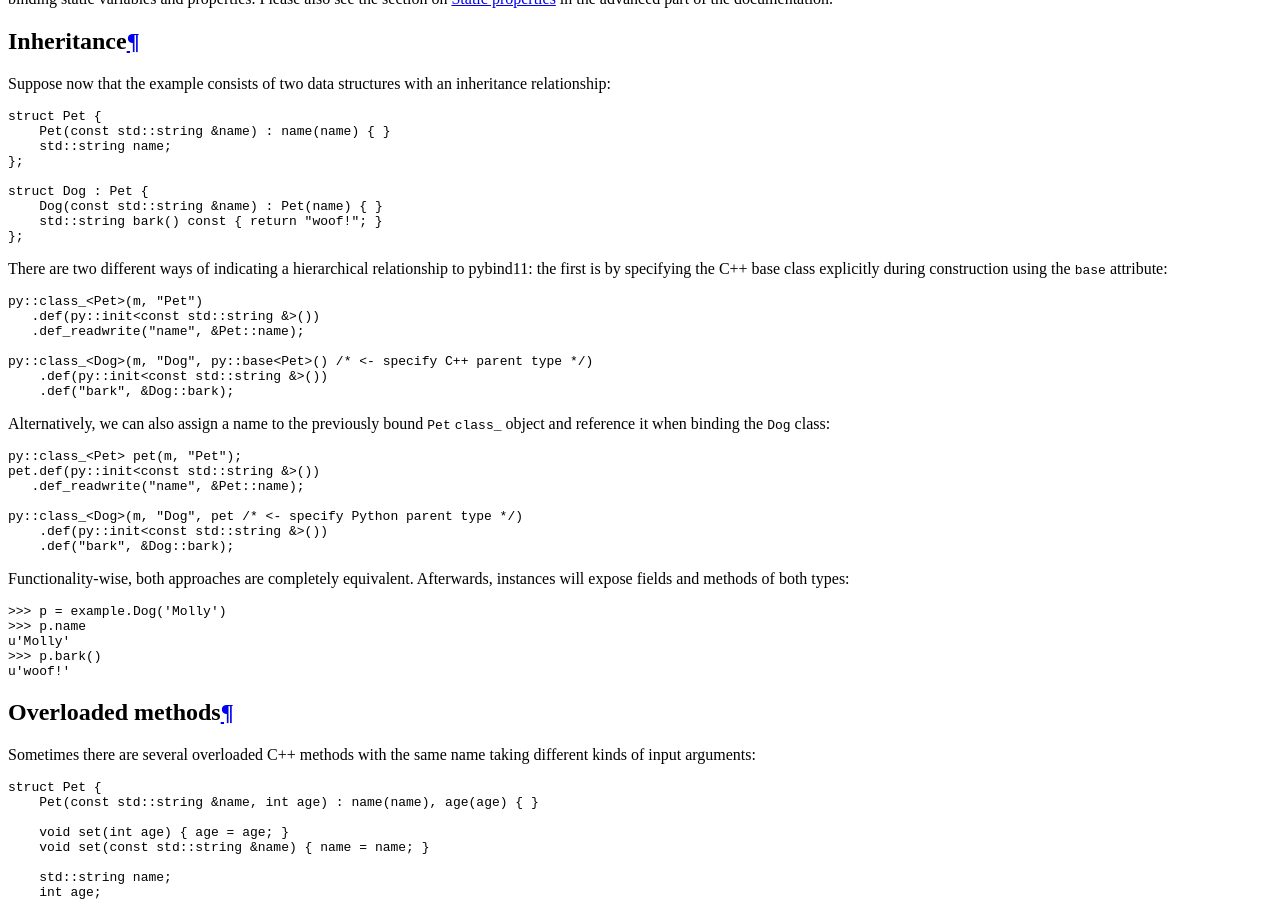
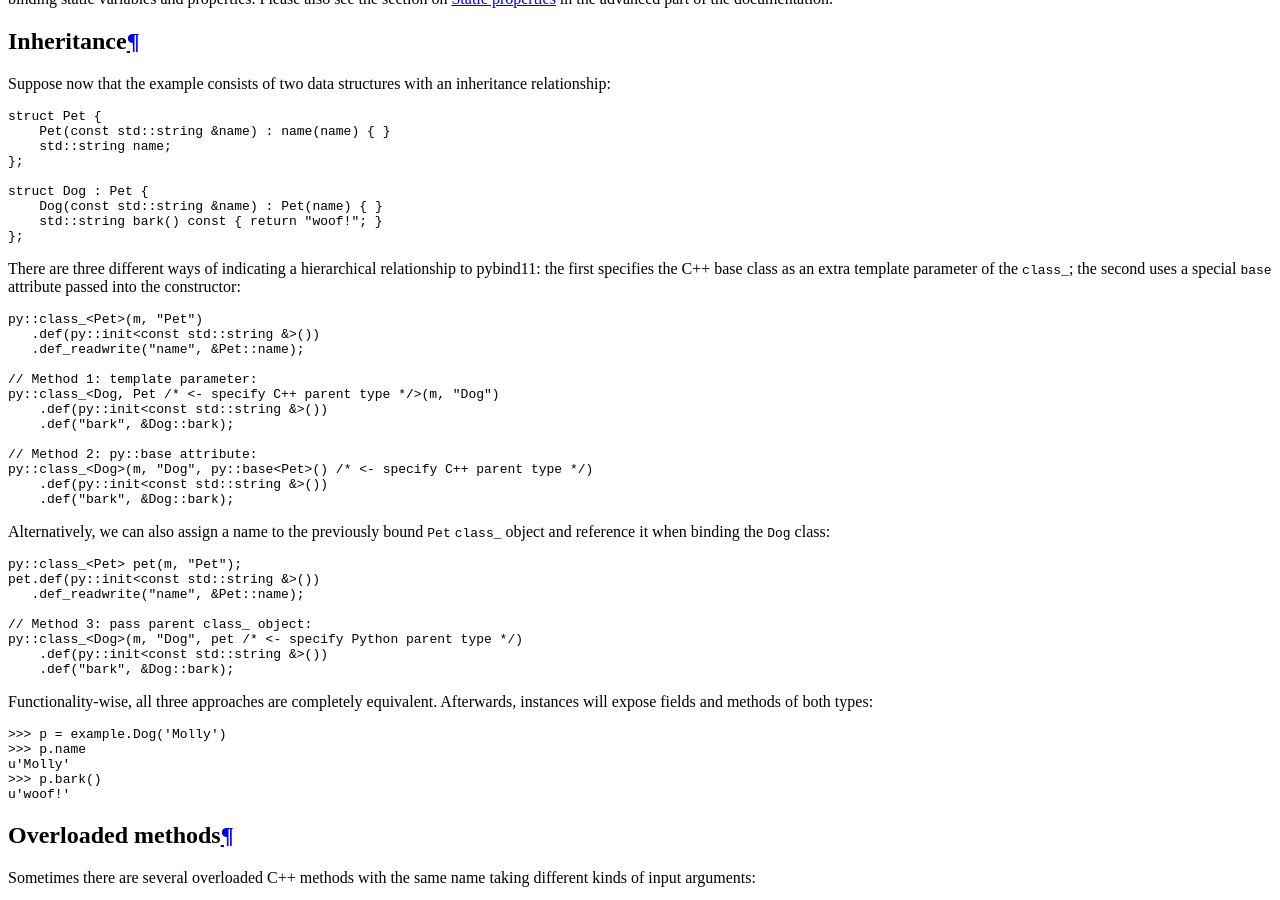
Before and after one commit to pybind/pybind11, a Sphinx documentation site: the page built from docs/classes.rst, in a window 1280 px wide and 900 px high, scrolled down 2477 px. Built offline with Sphinx 7.4.7 and the Read the Docs theme 2.0.0, drawn with Linux system fonts in a browser that asks for light colours.

Commit message:
Allow passing base types as a template parameter
This allows a slightly cleaner base type specification of:

    py::class_<Type, Base>("Type")

as an alternative to

    py::class_<Type>("Type", py::base<Base>())

As with the other template parameters, the order relative to the holder
or trampoline types doesn't matter.

This also includes a compile-time assertion failure if attempting to
specify more than one base class (but is easily extendible to support
multiple inheritance, someday, by updating the class_selector::set_bases
function to set multiple bases).

```diff
--- a/docs/classes.rst
+++ b/docs/classes.rst
@@ -185,9 +185,10 @@ inheritance relationship:
         std::string bark() const { return "woof!"; }
     };
 
-There are two different ways of indicating a hierarchical relationship to
-pybind11: the first is by specifying the C++ base class explicitly during
-construction using the ``base`` attribute:
+There are three different ways of indicating a hierarchical relationship to
+pybind11: the first specifies the C++ base class as an extra template
+parameter of the :class:`class_`; the second uses a special ``base`` attribute
+passed into the constructor:
 
 .. code-block:: cpp
 
@@ -195,6 +196,12 @@ construction using the ``base`` attribute:
        .def(py::init<const std::string &>())
        .def_readwrite("name", &Pet::name);
 
+    // Method 1: template parameter:
+    py::class_<Dog, Pet /* <- specify C++ parent type */>(m, "Dog")
+        .def(py::init<const std::string &>())
+        .def("bark", &Dog::bark);
+
+    // Method 2: py::base attribute:
     py::class_<Dog>(m, "Dog", py::base<Pet>() /* <- specify C++ parent type */)
         .def(py::init<const std::string &>())
         .def("bark", &Dog::bark);
@@ -208,11 +215,12 @@ Alternatively, we can also assign a name to the previously bound ``Pet``
     pet.def(py::init<const std::string &>())
        .def_readwrite("name", &Pet::name);
 
+    // Method 3: pass parent class_ object:
     py::class_<Dog>(m, "Dog", pet /* <- specify Python parent type */)
         .def(py::init<const std::string &>())
         .def("bark", &Dog::bark);
 
-Functionality-wise, both approaches are completely equivalent. Afterwards,
+Functionality-wise, all three approaches are completely equivalent. Afterwards,
 instances will expose fields and methods of both types:
 
 .. code-block:: pycon
```
Also changed, not shown: docs/advanced.rst (+7 -6 lines), 7 other files.
